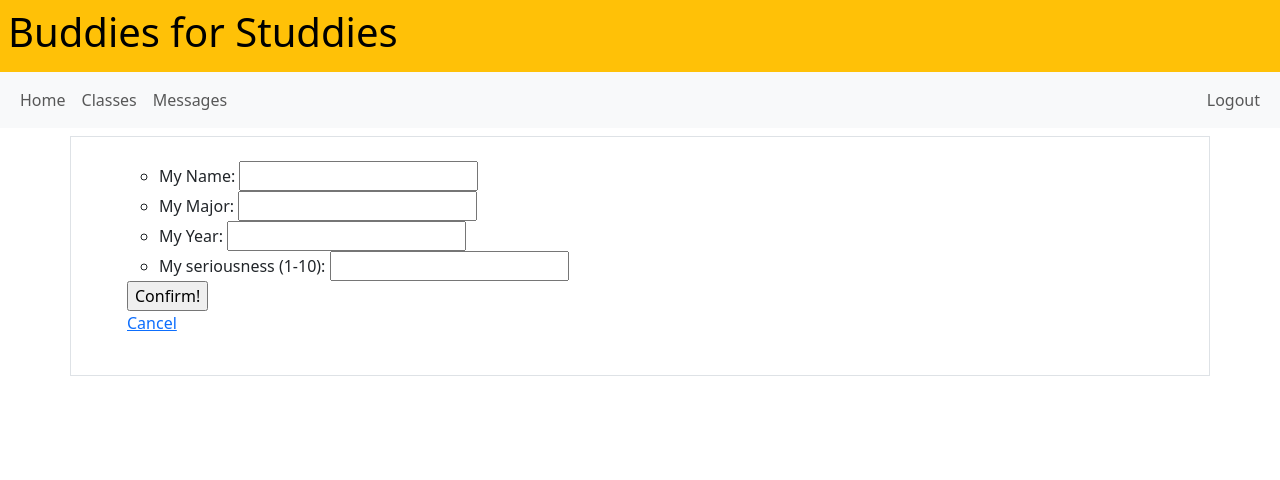
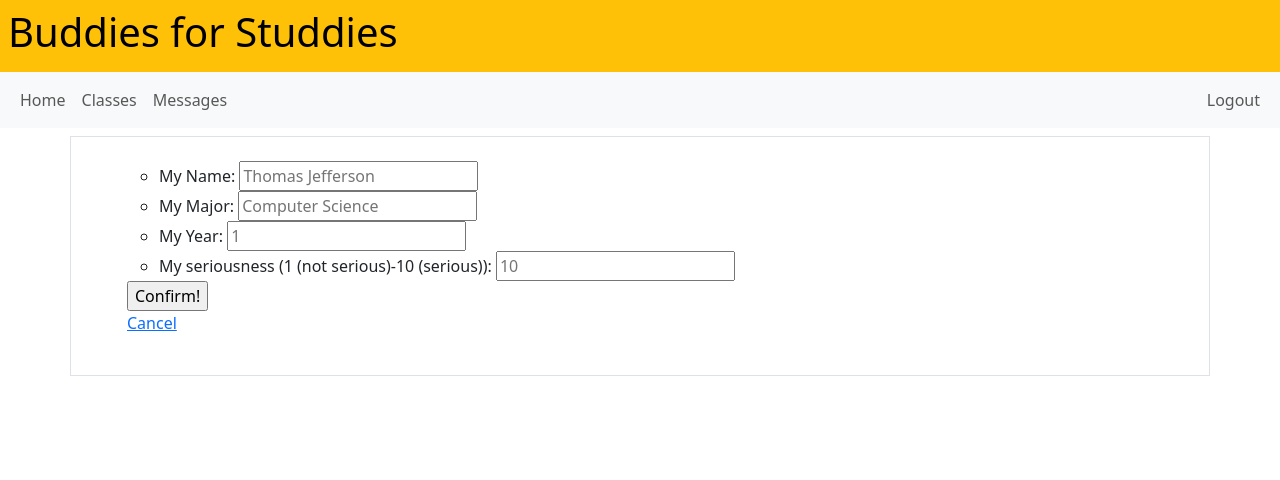
Before and after one commit to rafid-mirza/study-buddy-website, a Django app: page /buddiesforstudies/info_input in a window 1280 px wide. Shown: the top 480 px of the page. Run offline with Django 4.2, Linux system fonts and the light colour scheme; the visitor is signed in with stand-in values (Sample User, id 1); some libraries are stand-ins or nearby versions.

Commit message:
Favicon update (and forms)
added a FAVICON!!! also made info and class forms do some uppercase and added placeholders to info forms

```diff
--- a/buddiesforstudies/templates/add_class.html
+++ b/buddiesforstudies/templates/add_class.html
@@ -2,6 +2,8 @@
 {% load socialaccount %}
 <html lang="en">
     <head>
+        {% load static %}
+        <link rel="icon"href="{% static 'favicon.ico' %}">
         <title>Add a Class</title>
         <meta charset="utf-8">
         <meta name="viewport" content="width=device-width, initial-scale=1">
--- a/buddiesforstudies/templates/classes_view.html
+++ b/buddiesforstudies/templates/classes_view.html
@@ -2,6 +2,8 @@
 {% load socialaccount %}
 <html lang="en">
   <head>
+    {% load static %}
+    <link rel="icon"href="{% static 'favicon.ico' %}">
     <title>Classes</title>
     <meta charset="utf-8">
     <meta name="viewport" content="width=device-width, initial-scale=1">
--- a/buddiesforstudies/templates/core.html
+++ b/buddiesforstudies/templates/core.html
@@ -2,6 +2,8 @@
 {% load socialaccount %}
 <html lang="en">
   <head>
+    {% load static %}
+    <link rel="icon"href="{% static 'favicon.ico' %}">
     <title>Buddies for Studdies</title>
     <meta charset="utf-8">
     <meta name="viewport" content="width=device-width, initial-scale=1">
--- a/buddiesforstudies/templates/info_retrieve.html
+++ b/buddiesforstudies/templates/info_retrieve.html
@@ -2,6 +2,8 @@
 {% load socialaccount %}
 <html lang="en">
     <head>
+        {% load static %}
+        <link rel="icon"href="{% static 'favicon.ico' %}">
         <title>{{user.username}} information</title>
         <meta charset="utf-8">
         <meta name="viewport" content="width=device-width, initial-scale=1">
@@ -56,7 +58,7 @@
                                 </li> <li>
                                     My Year: <input type="text" name="year" value="{{u.year}}">
                                 </li> <li>
-                                    My seriousness (1-10): <input type="text" name="seriousness" value="{{u.level_of_seriousness}}">
+                                    My seriousness (1 (not serious)-10 (serious)): <input type="text" name="seriousness" value="{{u.level_of_seriousness}}">
                                 </li>
                             </ul>
                             <input type="submit" value="Confirm!">
@@ -68,13 +70,13 @@
                             {% if error_message %}<p><strong>{{ error_message }}</strong></p>{% endif %}
                             <ul>
                                 <li>
-                            My Name: <input type="text" name="name">
+                            My Name: <input type="text" name="name" placeholder="Thomas Jefferson">
                                     </li> <li>
-                            My Major: <input type="text" name="major">
+                            My Major: <input type="text" name="major" placeholder="Computer Science">
                                 </li> <li>
-                            My Year: <input type="text" name="year">
+                            My Year: <input type="text" name="year" placeholder="1">
                                 </li> <li>
-                            My seriousness (1-10): <input type="text" name="seriousness">
+                            My seriousness (1 (not serious)-10 (serious)): <input type="text" name="seriousness" placeholder="10">
                                 </li>
                                 </ul>
                             <input type="submit" value="Confirm!">
--- a/buddiesforstudies/templates/login.html
+++ b/buddiesforstudies/templates/login.html
@@ -2,6 +2,8 @@
 {% load socialaccount %}
 <html lang="en">
   <head>
+    {% load static %}
+    <link rel="icon"href="{% static 'favicon.ico' %}">
     <title>Buddies for Studdies</title>
     <meta charset="utf-8">
     <meta name="viewport" content="width=device-width, initial-scale=1">
--- a/buddiesforstudies/templates/matching.html
+++ b/buddiesforstudies/templates/matching.html
@@ -2,6 +2,8 @@
 {% load socialaccount %}
 <html lang="en">
   <head>
+    {% load static %}
+    <link rel="icon"href="{% static 'favicon.ico' %}">
     <title>It's a Match!</title>
     <meta charset="utf-8">
     <meta name="viewport" content="width=device-width, initial-scale=1">
--- a/buddiesforstudies/templates/remove_class.html
+++ b/buddiesforstudies/templates/remove_class.html
@@ -2,6 +2,8 @@
 {% load socialaccount %}
 <html lang="en">
     <head>
+        {% load static %}
+        <link rel="icon"href="{% static 'favicon.ico' %}">
         <title>Remove a Class</title>
         <meta charset="utf-8">
         <meta name="viewport" content="width=device-width, initial-scale=1">
--- a/buddiesforstudies/templates/toggle_class.html
+++ b/buddiesforstudies/templates/toggle_class.html
@@ -2,6 +2,8 @@
 {% load socialaccount %}
 <html lang="en">
     <head>
+        {% load static %}
+        <link rel="icon"href="{% static 'favicon.ico' %}">
         <title>Toggle a Class</title>
         <meta charset="utf-8">
         <meta name="viewport" content="width=device-width, initial-scale=1">
--- a/buddiesforstudies/templates/untoggle_class.html
+++ b/buddiesforstudies/templates/untoggle_class.html
@@ -2,6 +2,8 @@
 {% load socialaccount %}
 <html lang="en">
     <head>
+        {% load static %}
+        <link rel="icon"href="{% static 'favicon.ico' %}">
         <title>Untoggle a Class</title>
         <meta charset="utf-8">
         <meta name="viewport" content="width=device-width, initial-scale=1">
--- a/buddiesforstudies/urls.py
+++ b/buddiesforstudies/urls.py
@@ -1,7 +1,9 @@
 
-from django.urls import path, re_path
+from django.urls import include, path, re_path
 from django.contrib.auth.views import LogoutView
-
+from django.contrib.staticfiles.storage import staticfiles_storage
+from django.views.generic.base import RedirectView
+from django.conf import settings
 from . import views
 
 
@@ -26,5 +28,6 @@ urlpatterns = [
     path('info_input', views.input_information, name='info'),
     path('info_input/submit', views.info_submit, name='info_submit'),
     path('matching', views.match, name='matching'),
-    path('clear_matches', views.clearmatches, name = 'clear')
+    path('clear_matches', views.clearmatches, name = 'clear'),
+    path("favicon.ico", RedirectView.as_view(url=staticfiles_storage.url("favicon.ico")),)
 ]
--- a/buddiesforstudies/views.py
+++ b/buddiesforstudies/views.py
@@ -24,7 +24,7 @@ def input_information(request):
     return render(request, 'info_retrieve.html')
 
 def info_submit(request):
-    major_input = request.POST.get('major')
+    major_input = request.POST.get('major').upper()
     level_of_seriousness_input = request.POST.get('seriousness')
     name_input = request.POST.get('name')
     year_input = request.POST.get('year')
@@ -63,9 +63,9 @@ def add_class(request):
 
 
 def submit(request):
-    aclass = classes(title = request.POST['title'], user = request.user)
+    aclass = classes(title = request.POST['title'].upper(), user = request.user)
     try:
-        classes.objects.get(title = request.POST['title'], user = request.user)
+        classes.objects.get(title = request.POST['title'].upper(), user = request.user)
     except (KeyError, classes.DoesNotExist):
         if aclass.title in jsonData.objects.get(label="classes").classes_list:
             aclass.save()
```
Also changed, not shown: buddiesforstudies/static/favicon.ico (added).
